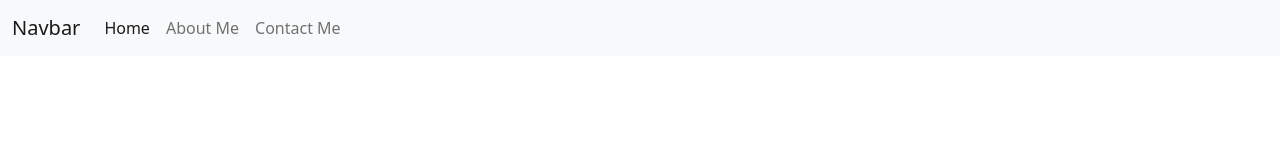
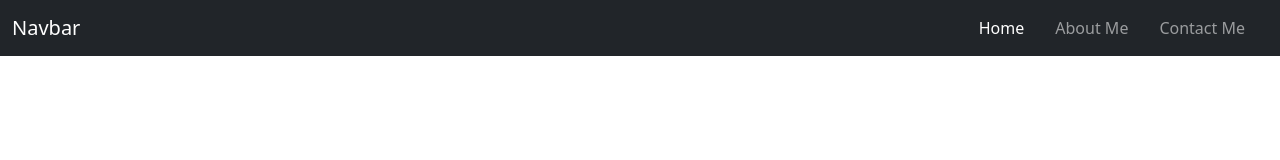
Before and after one commit to charlie8929/My-Project, a plain HTML site: page index.html in a window 1280 px wide. Drawn offline with nearby package versions, Linux system fonts and the light colour scheme.

Commit message:
Added Stylesheet and Small adjustment to Nav

```diff
--- a/index.html
+++ b/index.html
@@ -5,6 +5,7 @@
     <meta http-equiv="X-UA-Compatible" content="IE=edge">
     <meta name="viewport" content="width=device-width, initial-scale=1.0">
     <title>My Project</title>
+    <link rel="stylesheet" href="styles.css">
     <link href="https://cdn.jsdelivr.net/npm/bootstrap@5.1.3/dist/css/bootstrap.min.css" rel="stylesheet" integrity="sha384-1BmE4kWBq78iYhFldvKuhfTAU6auU8tT94WrHftjDbrCEXSU1oBoqyl2QvZ6jIW3" crossorigin="anonymous">
     <script src="https://cdn.jsdelivr.net/npm/@popperjs/core@2.10.2/dist/umd/popper.min.js" integrity="sha384-7+zCNj/IqJ95wo16oMtfsKbZ9ccEh31eOz1HGyDuCQ6wgnyJNSYdrPa03rtR1zdB" crossorigin="anonymous"></script>
     <script src="https://cdn.jsdelivr.net/npm/bootstrap@5.1.3/dist/js/bootstrap.min.js" integrity="sha384-QJHtvGhmr9XOIpI6YVutG+2QOK9T+ZnN4kzFN1RtK3zEFEIsxhlmWl5/YESvpZ13" crossorigin="anonymous"></script>
@@ -14,14 +15,14 @@
     <!--Navigation-->
     <!--Navbar from Bootstrap-->
 
-    <nav class="navbar navbar-expand-lg navbar-light bg-light">
+    <nav class="navbar navbar-expand-lg navbar-dark bg-dark">
         <div class="container-fluid">
           <a class="navbar-brand" href="#">Navbar</a>
           <button class="navbar-toggler" type="button" data-bs-toggle="collapse" data-bs-target="#navbarNav" aria-controls="navbarNav" aria-expanded="false" aria-label="Toggle navigation">
             <span class="navbar-toggler-icon"></span>
           </button>
           <div class="collapse navbar-collapse" id="navbarNav">
-            <ul class="navbar-nav">
+            <ul class="navbar-nav ms-auto">
               <li class="nav-item">
                 <a class="nav-link active" aria-current="page" href="#">Home</a>
               </li>
--- a/styles.css
+++ b/styles.css
@@ -0,0 +1,3 @@
+ul li {
+    margin-right: 15px;
+}
```
